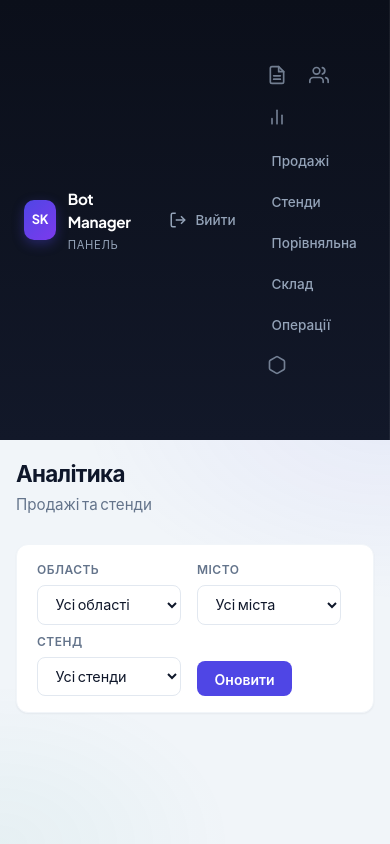
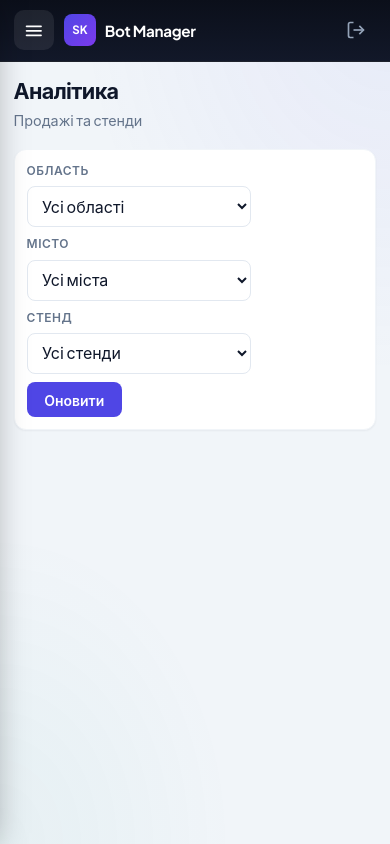
Before and after one commit to Undrey-ua/SK_Bot_Manager, a Python web app: template web/templates/analytics.html in a window 390 px wide. Run offline with Jinja, Linux system fonts and the light colour scheme; the template is opened without the code that fills it, so the values that code supplies are empty.

Commit message:
Покращити мобільний вигляд веб-панелі з виїзним меню.
Компактний верхній бар, drawer-навігація та сітка фільтрів замість зламаного горизонтального сайдбару на вузьких екранах.

Co-authored-by: Cursor <cursoragent@cursor.com>

```diff
--- /dev/null
+++ b/web/static/mobile-nav.js
@@ -0,0 +1,33 @@
+(function () {
+  const toggle = document.getElementById("nav-toggle");
+  const layout = document.querySelector(".layout");
+  const backdrop = document.getElementById("sidebar-backdrop");
+  if (!toggle || !layout) return;
+
+  function setOpen(open) {
+    layout.classList.toggle("nav-open", open);
+    document.body.classList.toggle("nav-open", open);
+    toggle.setAttribute("aria-expanded", open ? "true" : "false");
+    if (backdrop) backdrop.hidden = !open;
+  }
+
+  toggle.addEventListener("click", function () {
+    setOpen(!layout.classList.contains("nav-open"));
+  });
+
+  if (backdrop) {
+    backdrop.addEventListener("click", function () {
+      setOpen(false);
+    });
+  }
+
+  layout.querySelectorAll(".sidebar a").forEach(function (link) {
+    link.addEventListener("click", function () {
+      setOpen(false);
+    });
+  });
+
+  window.addEventListener("resize", function () {
+    if (window.innerWidth > 768) setOpen(false);
+  });
+})();
--- a/web/static/styles.css
+++ b/web/static/styles.css
@@ -2235,6 +2235,23 @@ form.filters:has(.filters__field--region) {
 }
 
 /* ——— Responsive ——— */
+.visually-hidden {
+  position: absolute;
+  width: 1px;
+  height: 1px;
+  padding: 0;
+  margin: -1px;
+  overflow: hidden;
+  clip: rect(0, 0, 0, 0);
+  white-space: nowrap;
+  border: 0;
+}
+
+.mobile-topbar,
+.sidebar-backdrop {
+  display: none;
+}
+
 @media (max-width: 900px) {
   .login-page {
     grid-template-columns: 1fr;
@@ -2251,32 +2268,146 @@ form.filters:has(.filters__field--region) {
 }
 
 @media (max-width: 768px) {
+  body.nav-open {
+    overflow: hidden;
+  }
+
   .layout {
     grid-template-columns: 1fr;
+    grid-template-rows: auto 1fr;
+  }
+
+  .mobile-topbar {
+    display: flex;
+    align-items: center;
+    gap: 0.65rem;
+    position: sticky;
+    top: 0;
+    z-index: 120;
+    padding: 0.65rem 0.85rem;
+    padding-top: max(0.65rem, env(safe-area-inset-top));
+    background: linear-gradient(180deg, var(--sidebar-bg) 0%, var(--sidebar-bg-end) 100%);
+    border-bottom: 1px solid rgba(255, 255, 255, 0.08);
+    color: #fff;
+  }
+
+  .mobile-topbar__menu {
+    display: inline-flex;
+    align-items: center;
+    justify-content: center;
+    width: 2.5rem;
+    height: 2.5rem;
+    padding: 0;
+    border: none;
+    border-radius: 10px;
+    background: rgba(255, 255, 255, 0.08);
+    color: #fff;
+    cursor: pointer;
+    flex-shrink: 0;
+  }
+
+  .mobile-topbar__menu svg {
+    width: 1.35rem;
+    height: 1.35rem;
+  }
+
+  .mobile-topbar__brand {
+    display: flex;
+    align-items: center;
+    gap: 0.55rem;
+    min-width: 0;
+    flex: 1;
+  }
+
+  .mobile-topbar__mark {
+    width: 2rem;
+    height: 2rem;
+    border-radius: 8px;
+    background: linear-gradient(135deg, var(--primary) 0%, #7c3aed 100%);
+    display: inline-flex;
+    align-items: center;
+    justify-content: center;
+    font-weight: 700;
+    font-size: 0.72rem;
+    flex-shrink: 0;
+  }
+
+  .mobile-topbar__title {
+    font-weight: 700;
+    font-size: 0.95rem;
+    letter-spacing: -0.02em;
+    white-space: nowrap;
+    overflow: hidden;
+    text-overflow: ellipsis;
+  }
+
+  .mobile-topbar__logout {
+    display: inline-flex;
+    align-items: center;
+    justify-content: center;
+    width: 2.5rem;
+    height: 2.5rem;
+    border-radius: 10px;
+    color: var(--sidebar-text);
+    flex-shrink: 0;
+  }
+
+  .mobile-topbar__logout:hover {
+    background: rgba(255, 255, 255, 0.08);
+    color: #fca5a5;
+    text-decoration: none;
+  }
+
+  .sidebar-backdrop {
+    display: block;
+    position: fixed;
+    inset: 0;
+    z-index: 130;
+    background: rgba(15, 23, 42, 0.55);
+    backdrop-filter: blur(2px);
+  }
+
+  .sidebar-backdrop[hidden] {
+    display: none;
   }
 
   .sidebar {
-    position: relative;
-    height: auto;
-    flex-direction: row;
-    flex-wrap: wrap;
-    align-items: center;
-    padding: 1rem;
-    gap: 0.5rem;
+    position: fixed;
+    top: 0;
+    left: 0;
+    z-index: 140;
+    width: min(18.5rem, 88vw);
+    height: 100%;
+    height: 100dvh;
+    padding: 1rem 0.85rem;
+    padding-top: max(1rem, env(safe-area-inset-top));
+    padding-bottom: max(1rem, env(safe-area-inset-bottom));
+    transform: translateX(-105%);
+    transition: transform 0.22s ease;
+    box-shadow: 8px 0 32px rgba(0, 0, 0, 0.35);
+    flex-direction: column;
+    flex-wrap: nowrap;
+    align-items: stretch;
+    overflow-y: auto;
+  }
+
+  .layout.nav-open .sidebar {
+    transform: translateX(0);
   }
 
   .brand {
-    padding-bottom: 0;
-    margin-bottom: 0;
-    border-bottom: none;
-    flex: 1;
+    padding: 0 0.35rem 1rem;
+    margin-bottom: 0.35rem;
+    border-bottom: 1px solid rgba(255, 255, 255, 0.08);
+    flex: 0 0 auto;
   }
 
   .sidebar nav {
-    flex-direction: row;
-    flex-wrap: wrap;
+    flex-direction: column;
+    flex-wrap: nowrap;
     width: 100%;
-    order: 3;
+    order: unset;
+    gap: 0.15rem;
   }
 
   .nav-group {
@@ -2284,39 +2415,101 @@ form.filters:has(.filters__field--region) {
   }
 
   .nav-sub {
-    margin-left: 0;
+    margin-left: 2rem;
+    flex-direction: column;
+    flex-wrap: nowrap;
+    gap: 0.1rem;
+    padding-left: 0;
+  }
+
+  .nav-link span {
+    display: inline;
+  }
+
+  .nav-link {
+    padding: 0.65rem 0.85rem;
+  }
+
+  .sidebar-footer {
+    display: none;
+  }
+
+  .main {
+    padding: 1rem 0.85rem 2rem;
+    padding-bottom: max(2rem, env(safe-area-inset-bottom));
+  }
+
+  .page-header {
+    margin-bottom: 1.1rem;
+  }
+
+  .page-title {
+    font-size: 1.35rem;
+  }
+
+  .page-subtitle {
+    font-size: 0.9rem;
+  }
+
+  .stats {
+    grid-template-columns: repeat(2, minmax(0, 1fr));
+    gap: 0.65rem;
+    margin-bottom: 1.25rem;
+  }
+
+  .stat-card {
+    padding: 0.9rem 1rem;
+  }
+
+  .filters {
+    display: grid;
+    grid-template-columns: repeat(2, minmax(0, 1fr));
+    gap: 0.55rem 0.65rem;
+    padding: 0.75rem;
+    align-items: start;
+  }
+
+  .filters label {
+    min-width: 0;
     width: 100%;
-    flex-direction: row;
-    flex-wrap: wrap;
-    gap: 0.35rem;
-    padding-left: 0.25rem;
-  }
-
-  .nav-sub-link {
-    padding: 0.45rem 0.65rem;
-  }
-
-  .nav-link span {
-    display: none;
-  }
-
-  .nav-link {
-    padding: 0.6rem;
-  }
-
-  .sidebar-footer {
-    margin-top: 0;
-    padding-top: 0;
-    border-top: none;
-    order: 2;
-  }
-
-  .main {
-    padding: 1.25rem 1rem 2rem;
-  }
-
-  .page-title {
-    font-size: 1.4rem;
+  }
+
+  .filters select,
+  .filters input[type="number"],
+  .filters input[type="text"] {
+    min-width: 0;
+    width: 100%;
+    font-size: 16px;
+    padding: 0.5rem 0.65rem;
+  }
+
+  .filters__field--manager,
+  .filters__field--region,
+  .filters__field--city,
+  .filters__field--stand,
+  .filters__field--brand,
+  .filters button[type="submit"],
+  .clients-filters__reset {
+    grid-column: 1 / -1;
+  }
+
+  .filters--compact {
+    display: grid;
+  }
+
+  .compare-filters {
+    flex-direction: column;
+    align-items: stretch;
+  }
+
+  .compare-group-fields {
+    display: grid;
+    grid-template-columns: repeat(2, minmax(0, 1fr));
+    gap: 0.55rem 0.65rem;
+  }
+
+  .compare-group-fields label {
+    min-width: 0;
   }
 
   .stat-card .value {
@@ -2336,9 +2529,26 @@ form.filters:has(.filters__field--region) {
     flex-direction: column;
   }
 
+  .page-actions {
+    width: 100%;
+  }
+
+  .page-actions .btn {
+    flex: 1 1 auto;
+    text-align: center;
+    justify-content: center;
+  }
+
   th,
   td {
-    padding: 0.65rem 0.75rem;
+    padding: 0.55rem 0.6rem;
+    font-size: 0.85rem;
+  }
+
+  .table-wrap {
+    margin-left: -0.25rem;
+    margin-right: -0.25rem;
+    border-radius: var(--radius);
   }
 }
 
--- a/web/templates/base.html
+++ b/web/templates/base.html
@@ -11,6 +11,20 @@
 </head>
 <body>
   <div class="layout">
+    <header class="mobile-topbar" aria-label="Навігація">
+      <button type="button" class="mobile-topbar__menu" id="nav-toggle" aria-expanded="false" aria-controls="sidebar-nav">
+        <svg viewBox="0 0 24 24" fill="none" stroke="currentColor" stroke-width="2" stroke-linecap="round" aria-hidden="true"><line x1="4" y1="7" x2="20" y2="7"/><line x1="4" y1="12" x2="20" y2="12"/><line x1="4" y1="17" x2="20" y2="17"/></svg>
+        <span class="visually-hidden">Меню</span>
+      </button>
+      <div class="mobile-topbar__brand">
+        <span class="mobile-topbar__mark">SK</span>
+        <span class="mobile-topbar__title">Bot Manager</span>
+      </div>
+      <a href="/logout" class="mobile-topbar__logout" aria-label="Вийти">
+        <svg width="20" height="20" viewBox="0 0 24 24" fill="none" stroke="currentColor" stroke-width="2" aria-hidden="true"><path d="M9 21H5a2 2 0 0 1-2-2V5a2 2 0 0 1 2-2h4"/><polyline points="16 17 21 12 16 7"/><line x1="21" y1="12" x2="9" y2="12"/></svg>
+      </a>
+    </header>
+    <div class="sidebar-backdrop" id="sidebar-backdrop" hidden></div>
     <aside class="sidebar">
       <div class="brand">
         <div class="brand-mark">SK</div>
@@ -19,7 +33,7 @@
           <span>{% if panel_subtitle is defined %}{{ panel_subtitle }}{% elif current_user is defined %}{{ current_user.name }}{% else %}Панель{% endif %}</span>
         </div>
       </div>
-      <nav>
+      <nav id="sidebar-nav">
         {% if not is_sales_manager %}
         <a href="/" class="nav-link {% if active_nav == 'visits' %}active{% endif %}">
           <svg viewBox="0 0 24 24" fill="none" stroke="currentColor" stroke-width="2" stroke-linecap="round" stroke-linejoin="round"><path d="M14 2H6a2 2 0 0 0-2 2v16a2 2 0 0 0 2 2h12a2 2 0 0 0 2-2V8z"/><polyline points="14 2 14 8 20 8"/><line x1="16" y1="13" x2="8" y2="13"/><line x1="16" y1="17" x2="8" y2="17"/></svg>
@@ -77,6 +91,7 @@
       {% block content %}{% endblock %}
     </main>
   </div>
+  <script src="/static/mobile-nav.js" defer></script>
   {% block scripts %}{% endblock %}
 </body>
 </html>
```
